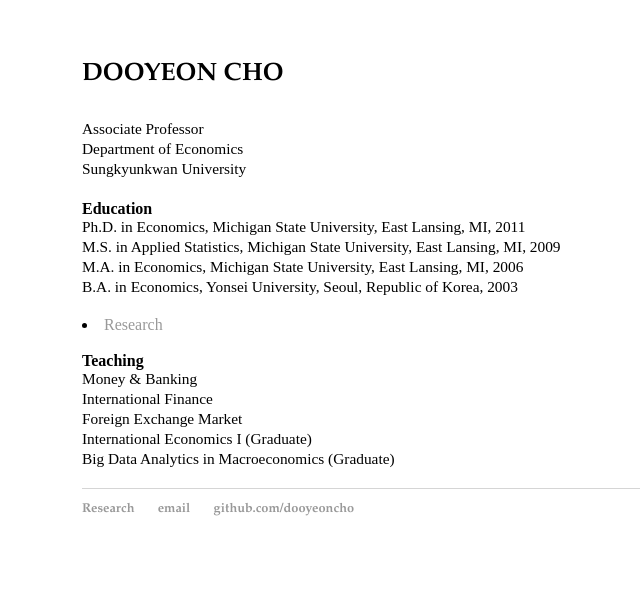
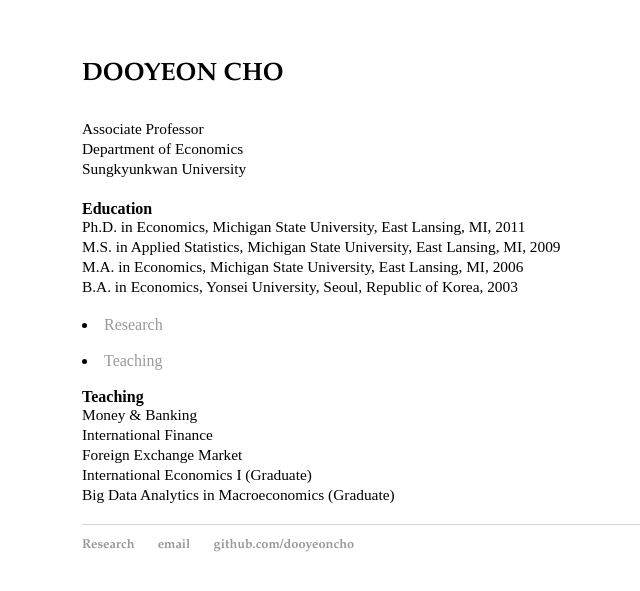
Before and after one commit to dooyeoncho/dooyeoncho.github.io, a Jekyll site: the page built from index.html, in a window 1280 px wide. Shown: the top 591 px of the page, without its empty margins (110-750 px from the left). Built offline with Jekyll 4.4.1, drawn with Linux system fonts in a browser that asks for light colours.

Commit message:
Update index.html

```diff
--- a/index.html
+++ b/index.html
@@ -20,6 +20,7 @@
 </div>
 
 <li><a href="/pages/research.html" target="_blank"> Research</a></li>&nbsp;
+<li><a href="/pages/teaching.html" target="_blank"> Teaching</a></li>&nbsp;
 
 
 &nbsp;
```
